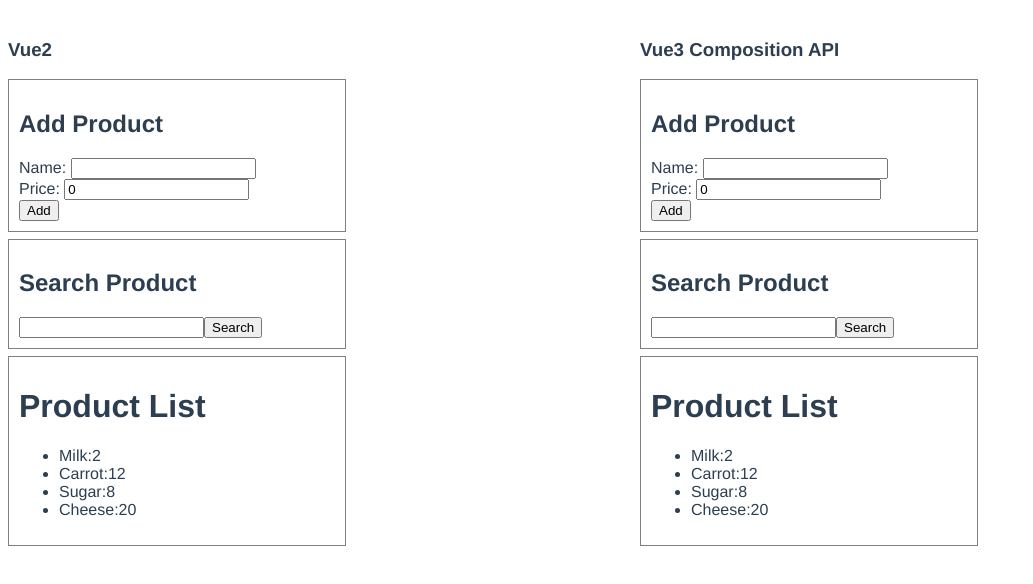
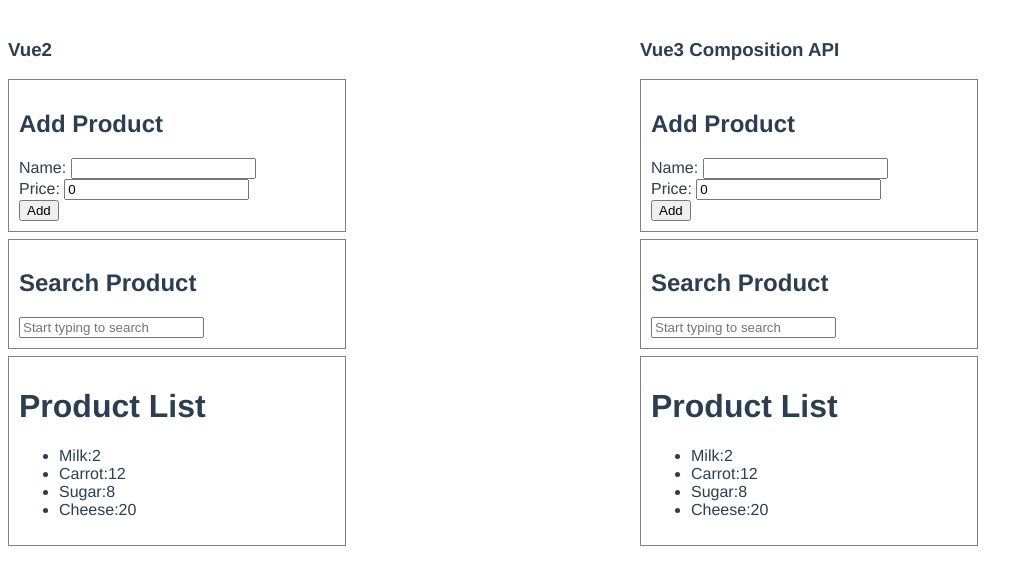
Before and after one commit to bimalghartimagar/vue3-notable-features-demo, a Vue app: page / in a window 1280 px wide. Shown: the top 584 px of the page, without its empty margins (0-1033 px from the left). Built offline with nearby package versions, Linux system fonts and the light colour scheme.

Commit message:
Removed search button and added placeholder

```diff
--- a/src/components/ProductList.vue
+++ b/src/components/ProductList.vue
@@ -10,8 +10,7 @@
             </div>
             <div class="search-product">
                 <h2>Search Product</h2>
-                <input name="name" v-model="filterText" />
-                <button @click="searchProducts">Search</button>
+                <input name="name" v-model="filterText" placeholder="Start typing to search" />
             </div>
         </div>
         <div class="list-product">
--- a/src/components/ProductList3.vue
+++ b/src/components/ProductList3.vue
@@ -10,8 +10,7 @@
             </div>
             <div class="search-product">
                 <h2>Search Product</h2>
-                <input name="name" v-model="filterText" />
-                <button @click="searchProducts">Search</button>
+                <input name="name" v-model="filterText" placeholder="Start typing to search" />
             </div>
         </div>
         <div class="list-product">
```
